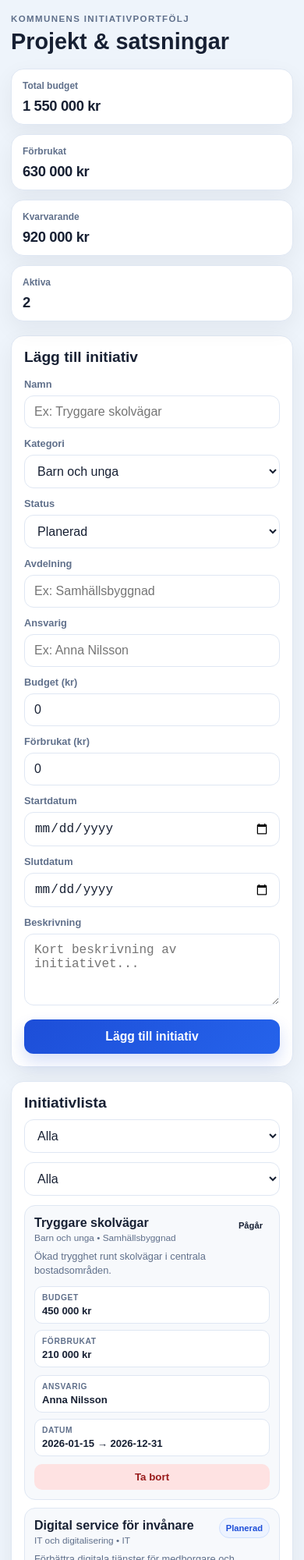
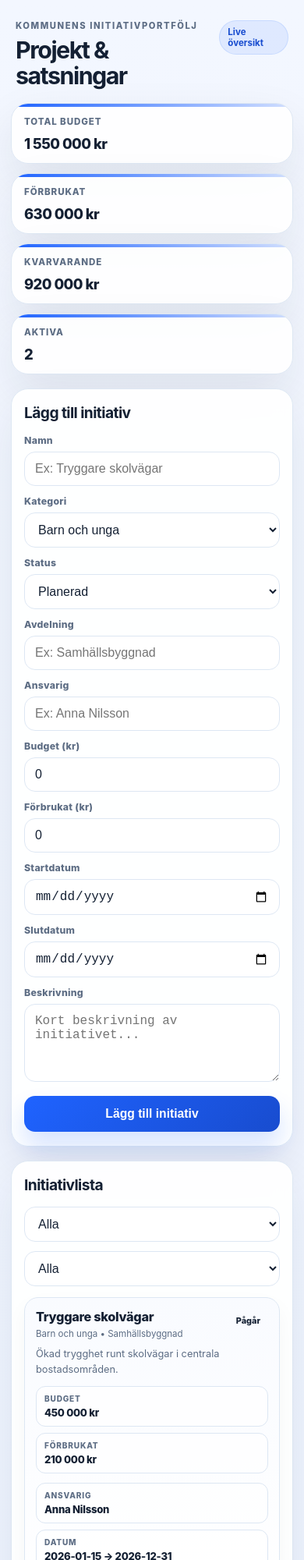
Before and after one commit to Annaben1/kommunens-portfolj, a plain HTML site: page index.html in a window 390 px wide. Shown: the top 2000 px of the page at 78% size. Drawn offline with Linux system fonts and the light colour scheme.

Commit message:
Uppdatera layouten till en mer modern mobilvänlig design

```diff
--- a/index.html
+++ b/index.html
@@ -6,23 +6,24 @@
   <title>Kommunens initiativportfölj</title>
   <style>
     :root {
-      --bg: #eef4fb;
-      --card: #ffffff;
-      --panel: #f7f9fc;
-      --text: #172033;
-      --muted: #60708b;
-      --line: #dfe7f3;
-      --primary: #1d4ed8;
-      --primary-soft: #e8f0ff;
-      --green: #15803d;
-      --green-soft: #eaf7ee;
-      --amber: #b45309;
-      --amber-soft: #fff6e6;
-      --red: #b91c1c;
-      --red-soft: #fff0f0;
-      --blue: #1d4ed8;
-      --blue-soft: #edf3ff;
-      --shadow: 0 10px 30px rgba(17, 24, 39, 0.06);
+      --bg: #f3f7ff;
+      --bg-2: #edf3ff;
+      --card: rgba(255,255,255,0.92);
+      --panel: #f9fbff;
+      --text: #142033;
+      --muted: #5d6d84;
+      --line: #dde7f3;
+      --primary: #1f63ff;
+      --primary-dark: #184ccf;
+      --primary-soft: #ebf2ff;
+      --success: #1f8f5f;
+      --success-soft: #eafaf2;
+      --warning: #b86b00;
+      --warning-soft: #fff5e7;
+      --danger: #cc3d3d;
+      --danger-soft: #ffeaea;
+      --shadow: 0 24px 60px rgba(20, 32, 51, 0.09);
+      --radius: 22px;
     }
 
     * { box-sizing: border-box; }
@@ -30,37 +31,55 @@
     html, body {
       margin: 0;
       padding: 0;
-      background: var(--bg);
+      background: linear-gradient(180deg, var(--bg) 0%, var(--bg-2) 100%);
       color: var(--text);
-      font-family: Arial, Helvetica, sans-serif;
+      font-family: Inter, "Segoe UI", Arial, sans-serif;
     }
 
     body {
-      padding: 18px 14px 24px;
+      padding: 18px 14px 30px;
     }
 
     .app {
-      max-width: 720px;
+      max-width: 760px;
       margin: 0 auto;
     }
 
-    .top {
+    .topbar {
+      display: flex;
+      justify-content: space-between;
+      align-items: center;
+      gap: 12px;
       margin-bottom: 18px;
+      padding: 8px 6px 0;
     }
 
     .eyebrow {
+      font-size: 0.7rem;
+      letter-spacing: 0.14em;
+      text-transform: uppercase;
+      color: var(--muted);
+      font-weight: 800;
+      margin: 0 0 8px;
+    }
+
+    .header-pill {
+      display: inline-flex;
+      align-items: center;
+      background: rgba(31, 99, 255, 0.09);
+      color: var(--primary-dark);
+      border: 1px solid rgba(31, 99, 255, 0.12);
+      border-radius: 999px;
+      padding: 7px 10px;
       font-size: 0.72rem;
-      text-transform: uppercase;
-      letter-spacing: 0.12em;
-      color: var(--muted);
-      margin: 0 0 8px;
       font-weight: 700;
     }
 
     h1 {
       margin: 0;
-      font-size: clamp(1.8rem, 5vw, 2.6rem);
-      line-height: 1.1;
+      font-size: clamp(1.9rem, 5vw, 2.8rem);
+      line-height: 1.08;
+      letter-spacing: -0.05em;
     }
 
     .summary-grid {
@@ -73,37 +92,51 @@
     .summary-card {
       background: var(--card);
       border: 1px solid var(--line);
-      border-radius: 18px;
+      border-radius: var(--radius);
       box-shadow: var(--shadow);
-      padding: 14px 14px 12px;
+      padding: 16px 16px 14px;
+      position: relative;
+      overflow: hidden;
+    }
+
+    .summary-card::before {
+      content: "";
+      position: absolute;
+      inset: 0 0 auto 0;
+      height: 4px;
+      background: linear-gradient(90deg, var(--primary), rgba(31,99,255,0.2));
     }
 
     .summary-label {
-      font-size: 0.75rem;
+      font-size: 0.72rem;
       color: var(--muted);
-      margin: 0 0 8px;
-      font-weight: 700;
+      text-transform: uppercase;
+      letter-spacing: 0.08em;
+      margin: 0 0 10px;
+      font-weight: 800;
     }
 
     .summary-value {
       margin: 0;
-      font-size: 1.15rem;
+      font-size: clamp(1.15rem, 3vw, 1.5rem);
       font-weight: 800;
-      letter-spacing: -0.02em;
+      letter-spacing: -0.03em;
     }
 
     .card {
-      background: var(--card);
-      border-radius: 18px;
+      background: rgba(255,255,255,0.92);
       border: 1px solid var(--line);
+      border-radius: var(--radius);
       box-shadow: var(--shadow);
-      padding: 16px;
+      padding: 18px 16px;
       margin-bottom: 18px;
+      backdrop-filter: blur(12px);
     }
 
     .card h2 {
       margin: 0 0 16px;
       font-size: 1.2rem;
+      letter-spacing: -0.03em;
     }
 
     form {
@@ -115,29 +148,31 @@
       display: flex;
       flex-direction: column;
       gap: 7px;
-      font-size: 0.8rem;
-      font-weight: 700;
+      font-size: 0.77rem;
+      font-weight: 800;
       color: var(--muted);
+      letter-spacing: 0.02em;
     }
 
     input, select, textarea {
       width: 100%;
       border: 1px solid var(--line);
-      background: #fff;
-      border-radius: 12px;
-      padding: 11px 12px;
+      background: rgba(255,255,255,0.9);
+      border-radius: 14px;
+      padding: 12px 13px;
       font-size: 1rem;
       color: var(--text);
       outline: none;
+      transition: border-color .18s ease, box-shadow .18s ease, transform .18s ease;
     }
 
     input:focus, select:focus, textarea:focus {
-      border-color: var(--primary);
-      box-shadow: 0 0 0 3px rgba(29, 78, 216, 0.12);
+      border-color: rgba(31,99,255,0.9);
+      box-shadow: 0 0 0 4px rgba(31,99,255,0.12);
     }
 
     textarea {
-      min-height: 92px;
+      min-height: 100px;
       resize: vertical;
     }
 
@@ -150,43 +185,33 @@
     .primary-btn {
       margin-top: 6px;
       border: none;
-      border-radius: 12px;
-      padding: 13px 16px;
-      background: linear-gradient(135deg, var(--primary), #2563eb);
+      border-radius: 14px;
+      padding: 14px 16px;
+      background: linear-gradient(135deg, var(--primary), var(--primary-dark));
       color: #fff;
       font-weight: 800;
       font-size: 0.98rem;
-      box-shadow: 0 10px 20px rgba(29, 78, 216, 0.18);
+      box-shadow: 0 18px 30px rgba(31,99,255,0.18);
     }
 
     .toolbar {
       display: grid;
       grid-template-columns: 1fr 1fr;
       gap: 12px;
-      margin-bottom: 12px;
-    }
-
-    .list-header {
-      display: flex;
-      justify-content: space-between;
-      align-items: center;
-      margin-bottom: 10px;
-    }
-
-    .list-header h2 {
-      margin: 0;
+      margin-bottom: 14px;
     }
 
     .list {
       display: grid;
-      gap: 10px;
+      gap: 12px;
     }
 
     .item {
-      background: var(--panel);
+      background: linear-gradient(180deg, var(--panel) 0%, #ffffff 100%);
       border: 1px solid var(--line);
-      border-radius: 14px;
-      padding: 12px;
+      border-radius: 18px;
+      padding: 14px;
+      box-shadow: 0 12px 28px rgba(17,24,39,0.04);
     }
 
     .item-top {
@@ -199,120 +224,120 @@
 
     .item-name {
       margin: 0;
-      font-size: 1rem;
+      font-size: 1.02rem;
       font-weight: 800;
-      line-height: 1.2;
+      letter-spacing: -0.02em;
     }
 
     .meta {
       color: var(--muted);
-      font-size: 0.74rem;
-      margin-top: 3px;
+      font-size: 0.72rem;
+      margin-top: 4px;
+      line-height: 1.45;
     }
 
     .status-badge {
       display: inline-flex;
       align-items: center;
       justify-content: center;
-      padding: 6px 8px;
+      padding: 7px 9px;
       border-radius: 999px;
-      font-size: 0.7rem;
+      font-size: 0.68rem;
       font-weight: 800;
       white-space: nowrap;
       border: 1px solid transparent;
     }
 
     .status-planerad {
-      background: var(--blue-soft);
-      color: var(--primary);
-      border-color: #cfe0ff;
+      background: var(--primary-soft);
+      color: var(--primary-dark);
+      border-color: #dbe9ff;
     }
 
     .status-pagar {
-      background: var(--green-soft);
-      color: var(--green);
-      border-color: #cdeed7;
+      background: var(--success-soft);
+      color: var(--success);
+      border-color: #d4f0df;
     }
 
     .status-pausad {
-      background: var(--amber-soft);
-      color: var(--amber);
-      border-color: #f6d9a8;
+      background: var(--warning-soft);
+      color: var(--warning);
+      border-color: #f6e0b7;
     }
 
     .status-avslutad {
-      background: var(--red-soft);
-      color: var(--red);
-      border-color: #f5c5c5;
+      background: var(--danger-soft);
+      color: var(--danger);
+      border-color: #ffd6d6;
     }
 
     .description {
       color: var(--muted);
       font-size: 0.8rem;
-      line-height: 1.45;
-      margin: 0 0 10px;
+      line-height: 1.5;
+      margin: 0 0 12px;
     }
 
     .item-grid {
       display: grid;
-      grid-template-columns: 1fr 1fr;
+      grid-template-columns: repeat(2, minmax(0, 1fr));
       gap: 8px;
-      margin-bottom: 10px;
+      margin-bottom: 12px;
     }
 
     .mini {
-      background: #fff;
+      background: rgba(255,255,255,0.8);
       border: 1px solid var(--line);
-      border-radius: 10px;
-      padding: 8px 9px;
+      border-radius: 12px;
+      padding: 9px 10px;
     }
 
     .mini-label {
-      font-size: 0.64rem;
-      font-weight: 700;
       color: var(--muted);
+      font-size: 0.63rem;
+      font-weight: 800;
+      letter-spacing: 0.08em;
       text-transform: uppercase;
-      letter-spacing: 0.06em;
       margin-bottom: 4px;
     }
 
     .mini-value {
       font-size: 0.82rem;
       font-weight: 800;
-      color: var(--text);
+      letter-spacing: -0.02em;
     }
 
     .delete-btn {
       width: 100%;
       border: none;
-      border-radius: 10px;
-      padding: 9px 10px;
-      background: #fee2e2;
-      color: #991b1b;
-      font-weight: 700;
+      border-radius: 12px;
+      padding: 10px 12px;
+      background: #fee7e7;
+      color: #a12a2a;
+      font-weight: 800;
       cursor: pointer;
     }
 
     @media (max-width: 420px) {
-      .summary-grid, .toolbar, .grid-2, .item-grid {
+      .summary-grid, .grid-2, .toolbar, .item-grid {
         grid-template-columns: 1fr;
       }
 
-      .card, .summary-card {
-        border-radius: 16px;
-      }
-
-      h1 {
-        font-size: 1.8rem;
+      .topbar {
+        align-items: flex-start;
       }
     }
   </style>
 </head>
 <body>
   <div class="app">
-    <header class="top">
-      <p class="eyebrow">Kommunens initiativportfölj</p>
-      <h1>Projekt &amp; satsningar</h1>
+    <header class="topbar">
+      <div>
+        <p class="eyebrow">Kommunens initiativportfölj</p>
+        <h1>Projekt &amp; satsningar</h1>
+      </div>
+      <span class="header-pill">Live översikt</span>
     </header>
 
     <section class="summary-grid">
```
